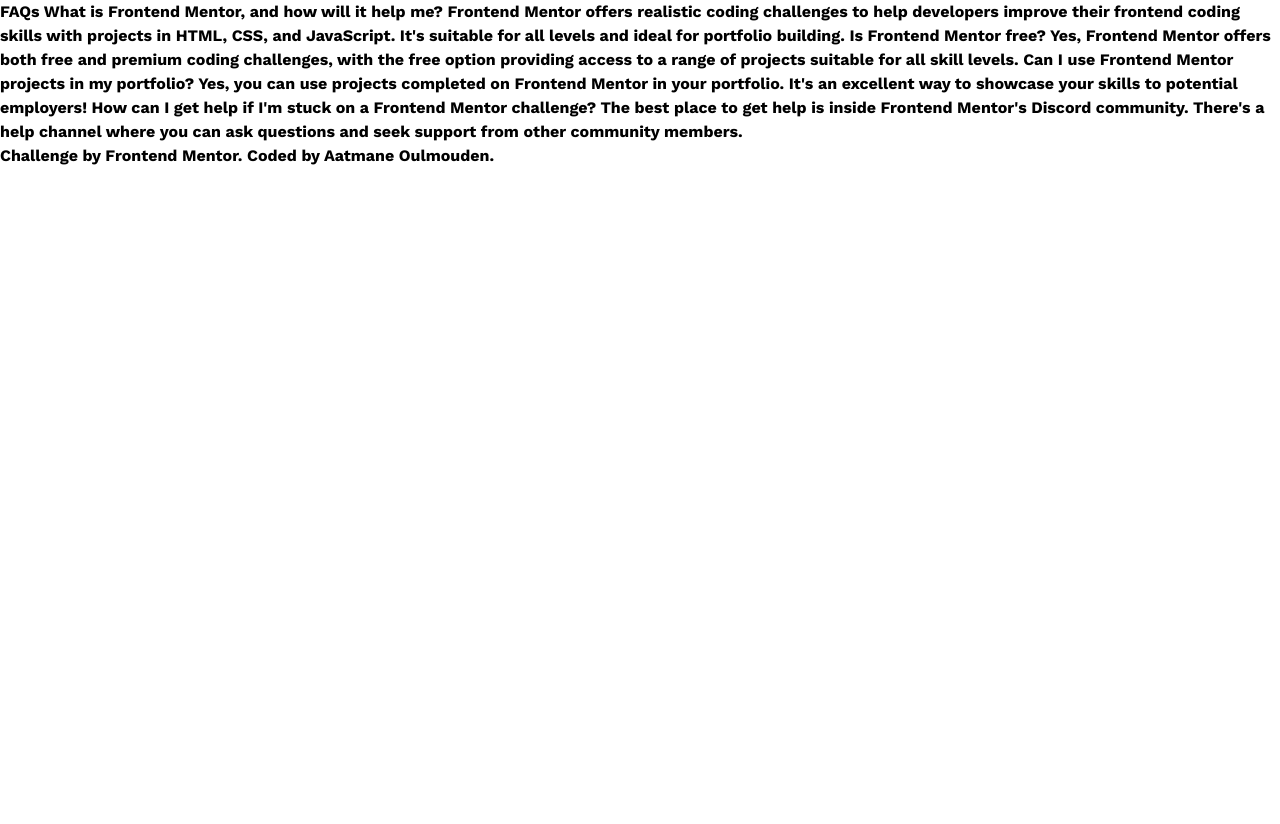
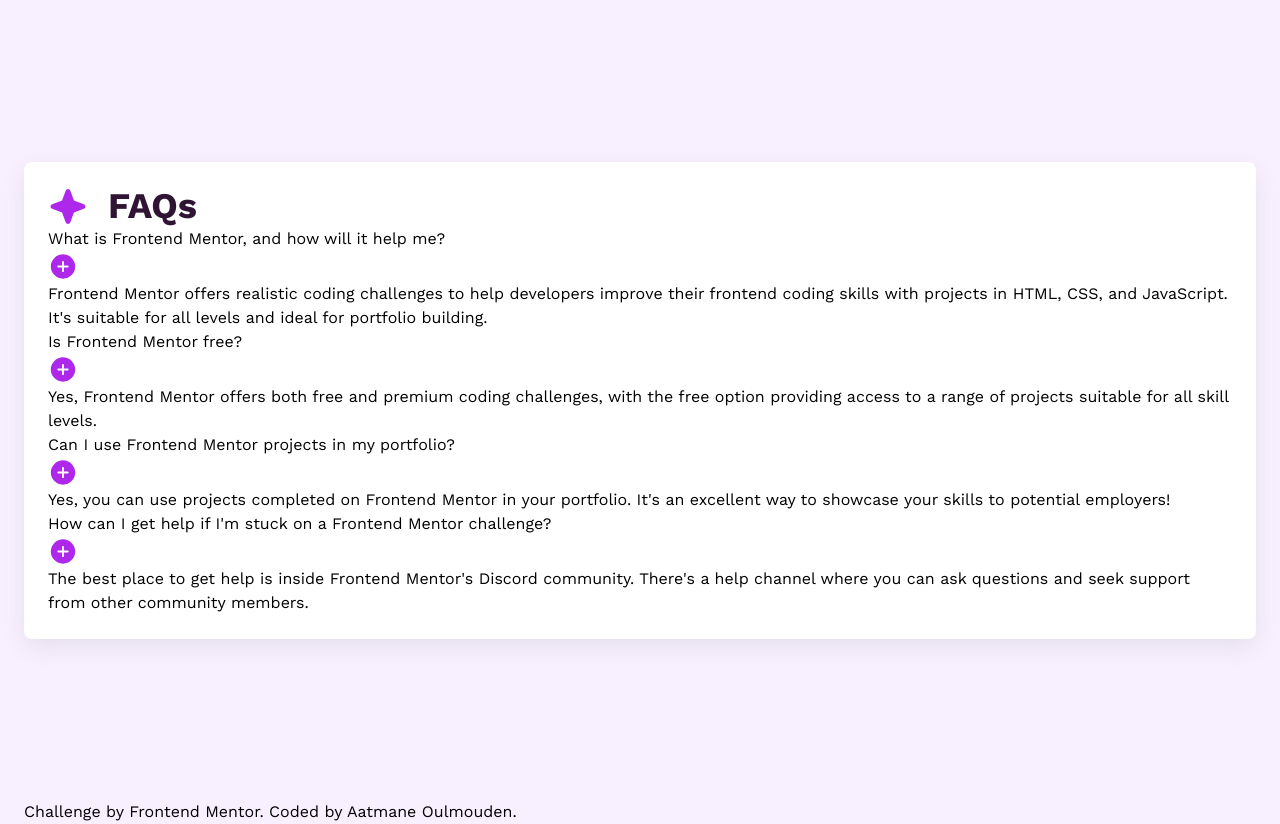
Before and after one commit to aatmaneoulmouden/faq-accordion, a website: page index.html in a window 1280 px wide. Before the commit the page ends 800 px from the top, so only its background shows below. Drawn offline with Linux system fonts and the light colour scheme.

Commit message:
Add colors, fonts, and other properties to Tailwind config file + Setup the HTML structure and integrate it + Start styling

```diff
--- a/index.html
+++ b/index.html
@@ -14,36 +14,60 @@
   <link rel="stylesheet" href="./assets/css/style.css">
 </head>
 
-<body>
+<body class="bg-light-pink">
+  <div class="container mx-auto max-w-full">
+    <main class="relative">
+      <div class="min-h-screen flex justify-center items-center">
+        <div class="w-full h-fit faq-accordion-wrapper p-6 rounded-lg bg-white shadow-main">
+          <div class="heading flex items-center gap-5">
+            <img src="./assets/images/icon-star.svg" alt="FAQ Accordion">
+            <h1 class="text-4xl font-bold text-dark-purple">FAQs</h1>
+          </div>
+          <div class="content">
+            <article class="question-answer">
+              <h3 class="question">
+                <span>What is Frontend Mentor, and how will it help me?</span>
+                <img src="./assets/images/icon-plus.svg" alt="">
+              </h3>
+              <p class="answer">Frontend Mentor offers realistic coding challenges to help developers improve their
+                frontend coding skills with projects in HTML, CSS, and JavaScript. It's suitable for
+                all levels and ideal for portfolio building.</p>
+            </article>
+            <article class="question-answer">
+              <h3 class="question">
+                <span>Is Frontend Mentor free?</span>
+                <img src="./assets/images/icon-plus.svg" alt="">
+              </h3>
+              <p class="answer">Yes, Frontend Mentor offers both free and premium coding challenges, with the free
+                option providing access to a range of projects suitable for all skill levels.</p>
+            </article>
+            <article class="question-answer">
+              <h3 class="question">
+                <span>Can I use Frontend Mentor projects in my portfolio?</span>
+                <img src="./assets/images/icon-plus.svg" alt="">
+              </h3>
+              <p class="answer">Yes, you can use projects completed on Frontend Mentor in your portfolio. It's an
+                excellent
+                way to showcase your skills to potential employers!</p>
+            </article>
+            <article class="question-answer">
+              <h3 class="question">
+                <span>How can I get help if I'm stuck on a Frontend Mentor challenge?</span>
+                <img src="./assets/images/icon-plus.svg" alt="">
+              </h3>
+              <p class="answer">The best place to get help is inside Frontend Mentor's Discord community. There's a help
+                channel where you can ask questions and seek support from other community members.</p>
+            </article>
+          </div>
+        </div>
+      </div>
+    </main>
+    <div class="attribution">
+      Challenge by <a href="https://www.frontendmentor.io?ref=challenge" target="_blank">Frontend Mentor</a>. Coded by
+      <a href="https://www.linkedin.com/in/aatmaneoulmouden/" target="_blank">Aatmane Oulmouden</a>.
+    </div>
+  </div>
 
-  FAQs
-
-  What is Frontend Mentor, and how will it help me?
-
-  Frontend Mentor offers realistic coding challenges to help developers improve their
-  frontend coding skills with projects in HTML, CSS, and JavaScript. It's suitable for
-  all levels and ideal for portfolio building.
-
-  Is Frontend Mentor free?
-
-  Yes, Frontend Mentor offers both free and premium coding challenges, with the free
-  option providing access to a range of projects suitable for all skill levels.
-
-  Can I use Frontend Mentor projects in my portfolio?
-
-  Yes, you can use projects completed on Frontend Mentor in your portfolio. It's an excellent
-  way to showcase your skills to potential employers!
-
-  How can I get help if I'm stuck on a Frontend Mentor challenge?
-
-  The best place to get help is inside Frontend Mentor's Discord community. There's a help
-  channel where you can ask questions and seek support from other community members.
-
-
-  <div class="attribution">
-    Challenge by <a href="https://www.frontendmentor.io?ref=challenge" target="_blank">Frontend Mentor</a>. Coded by <a
-      href="https://www.linkedin.com/in/aatmaneoulmouden/" target="_blank">Aatmane Oulmouden</a>.
-  </div>
 
   <script src="./assets/js/main.js"></script>
 </body>
--- a/src/input.css
+++ b/src/input.css
@@ -17,6 +17,7 @@
     font-weight: 700;
 }
 
+
 /* Tailwind CSS directives */
 @tailwind base;
 @tailwind components;
@@ -24,7 +25,8 @@
 
 
 /* Custom CSS */
-* {
-    font-family: 'Work Sans', sans-serif;
-    font-weight: bold;
+@layer components {
+    * {
+        @apply font-work-sans;
+    }
 }
--- a/tailwind.config.js
+++ b/tailwind.config.js
@@ -2,7 +2,26 @@
 module.exports = {
   content: ["./**/*.{html,js}"],
   theme: {
-    extend: {},
+    container: {
+      center: true,
+      padding: {
+        DEFAULT: '24px',
+      }
+    },
+    colors: {
+      "white": "hsl(0, 0%, 100%)",
+      "light-pink": "hsl(275, 100%, 97%)",
+      "grayish-purple": "hsl(292, 16%, 49%)",
+      "dark-purple": "hsl(292, 42%, 14%)",
+    },
+    boxShadow: {
+      "main": "rgba(149, 157, 165, 0.2) 0px 8px 24px",
+    },
+    extend: {
+      fontFamily: {
+        "work-sans": ["Work Sans", "sans-serif"],
+      }
+    },
   },
   plugins: [],
 }
```
Also changed, not shown: assets/css/style.css.
